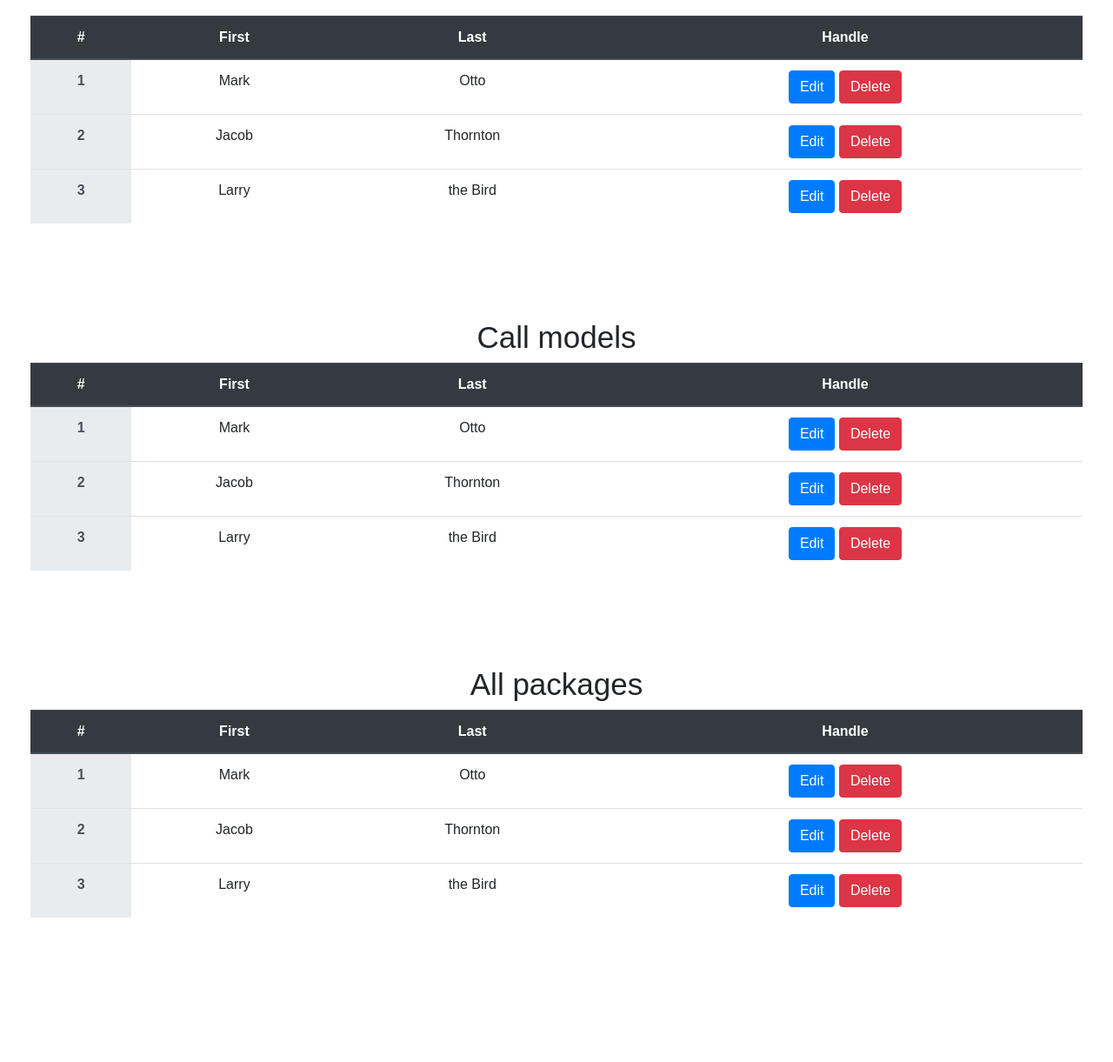
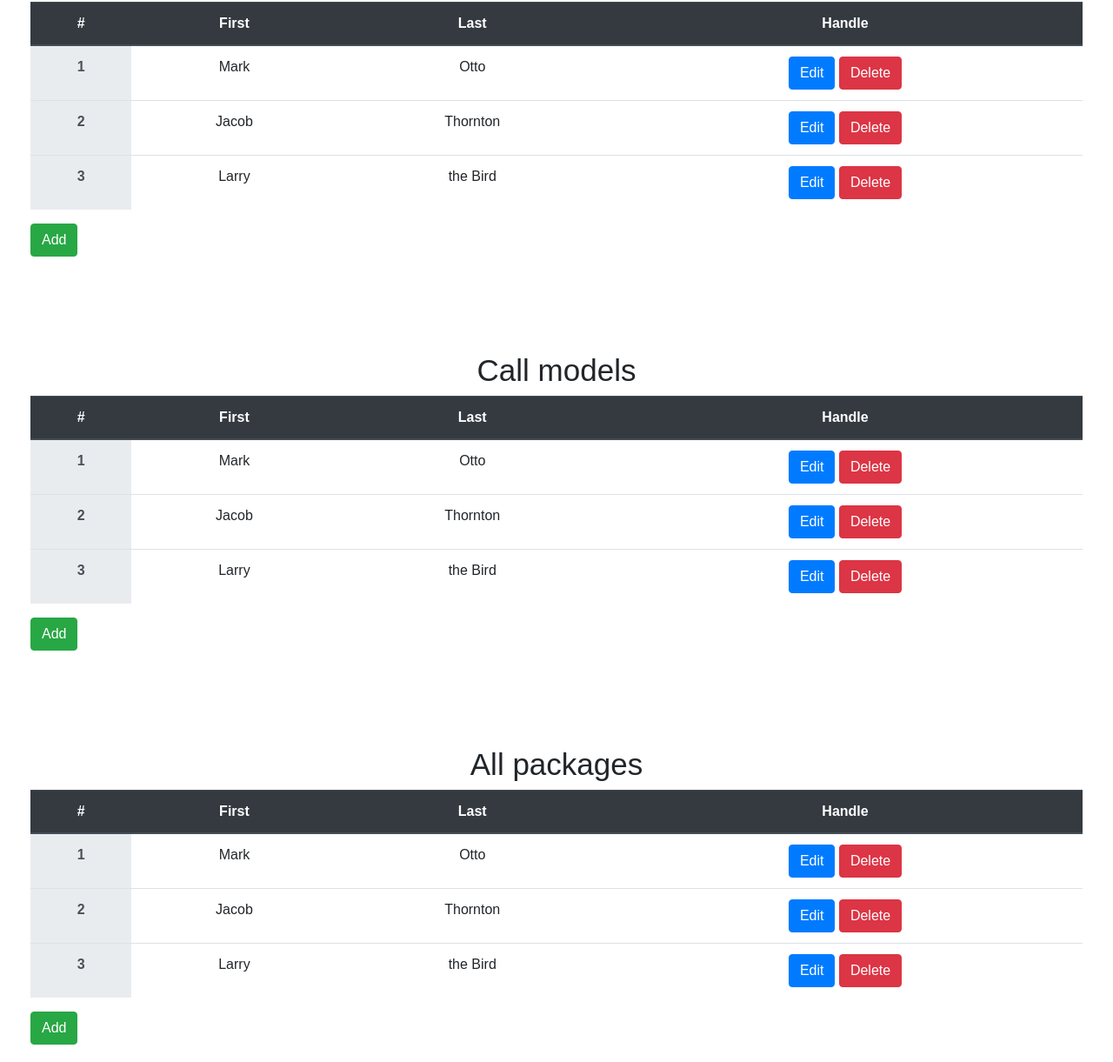
Before and after one commit to TesalVector/cardealer-front, a plain HTML site: page dashboard.html in a window 1280 px wide. Shown: the part 230-1451 px from the top of the page at 87% size. Before the commit the page ends 1321 px from the top, so only its background shows below. Drawn offline with nearby package versions, Linux system fonts and the light colour scheme.

Commit message:
Finish Dashboard design!

```diff
--- a/css/style.css
+++ b/css/style.css
@@ -513,6 +513,9 @@ body{
 
 
 
+.admin-dashboard a{
+    color: #fff !important;
+}
 
 .admin-dashboard h1{
     font-size: 50px;
--- a/dashboard.html
+++ b/dashboard.html
@@ -9,6 +9,7 @@
     <!--My CSS-->
     <link rel="stylesheet" href="css/style.css">
     <title>CardDealer - Admin panel</title>
+    <link rel="shortcut icon" href="img/favicon.ico" type="image/x-icon"/>
 </head>
 <body>
     <body>
@@ -34,7 +35,7 @@
                 <div class="container-fluid admin-dashboard">
                     <h1 class="font-weight-bold">Dashboard</h1>
                     <a href="#menu-toggle" class="btn btn-secondary mt-3 mb-3" id="menu-toggle">Menu</a>
-                    <h2 class="text-center mt-4 mb-4">Brand car</h2>
+                    <h2 class="text-center mt-4">Brand car</h2>
                     <table class="table">
                         <thead class="thead-dark">
                             <tr>
@@ -49,22 +50,23 @@
                                 <th scope="row">1</th>
                                 <td>Mark</td>
                                 <td>Otto</td>
-                                <td><button class="btn btn-primary">Edit</button> <button class="btn btn-danger">Delete</button></td>
+                                <td><a class="btn btn-primary">Edit</a> <a class="btn btn-danger">Delete</button></td>
                             </tr>
                             <tr>
                                 <th scope="row">2</th>
                                 <td>Jacob</td>
                                 <td>Thornton</td>
-                                <td><button class="btn btn-primary">Edit</button> <button class="btn btn-danger">Delete</button></td>
+                                <td><a class="btn btn-primary">Edit</a> <a class="btn btn-danger">Delete</a></td>
                             </tr>
                             <tr>
                                 <th scope="row">3</th>
                                 <td>Larry</td>
                                 <td>the Bird</td>
-                                <td><button class="btn btn-primary">Edit</button> <button class="btn btn-danger">Delete</button></td>
+                                <td><a class="btn btn-primary">Edit</a> <a class="btn btn-danger">Delete</a></td>
                             </tr>
                         </tbody>
                     </table>
+                    <a class="btn btn-success">Add</a>
                     <h2 class="text-center dashboard-subtitle">Call models</h2>
                     <table class="table">
                         <thead class="thead-dark">
@@ -80,22 +82,23 @@
                                 <th scope="row">1</th>
                                 <td>Mark</td>
                                 <td>Otto</td>
-                                    <td><button class="btn btn-primary">Edit</button> <button class="btn btn-danger">Delete</button></td>
+                                <td><a class="btn btn-primary">Edit</a> <a class="btn btn-danger">Delete</a></td>
                             </tr>
                             <tr>
                                 <th scope="row">2</th>
                                 <td>Jacob</td>
                                 <td>Thornton</td>
-                                    <td><button class="btn btn-primary">Edit</button> <button class="btn btn-danger">Delete</button></td>
+                                <td><a class="btn btn-primary">Edit</a> <a class="btn btn-danger">Delete</a></td>
                             </tr>
                             <tr>
                                 <th scope="row">3</th>
                                 <td>Larry</td>
                                 <td>the Bird</td>
-                                    <td><button class="btn btn-primary">Edit</button> <button class="btn btn-danger">Delete</button></td>
+                                <td><a class="btn btn-primary">Edit</a> <a class="btn btn-danger">Delete</a></td>
                             </tr>
                         </tbody>
                     </table>
+                    <a class="btn btn-success">Add</a>
                     <h2 class="text-center dashboard-subtitle">All packages</h2>
                     <table class="table">
                         <thead class="thead-dark">
@@ -111,22 +114,23 @@
                                 <th scope="row">1</th>
                                 <td>Mark</td>
                                 <td>Otto</td>
-                                    <td><button class="btn btn-primary">Edit</button> <button class="btn btn-danger">Delete</button></td>
+                                <td><a class="btn btn-primary">Edit</a> <a class="btn btn-danger">Delete</a></td>
                             </tr>
                             <tr>
                                 <th scope="row">2</th>
                                 <td>Jacob</td>
                                 <td>Thornton</td>
-                                    <td><button class="btn btn-primary">Edit</button> <button class="btn btn-danger">Delete</button></td>
+                                <td><a class="btn btn-primary">Edit</a> <a class="btn btn-danger">Delete</a></td>
                             </tr>
                             <tr>
                                 <th scope="row">3</th>
                                 <td>Larry</td>
                                 <td>the Bird</td>
-                                    <td><button class="btn btn-primary">Edit</button> <button class="btn btn-danger">Delete</button></td>
+                                <td><a class="btn btn-primary">Edit</a> <a class="btn btn-danger">Delete</a></td>
                             </tr>
                         </tbody>
                     </table>
+                    <a class="btn btn-success">Add</a>
                 </div>
             </div>
             <!-- /#page-content-wrapper -->
```
Also changed, not shown: addItems.html (+1 -0 lines). Lines whose indentation alone changed are shown as unchanged.
